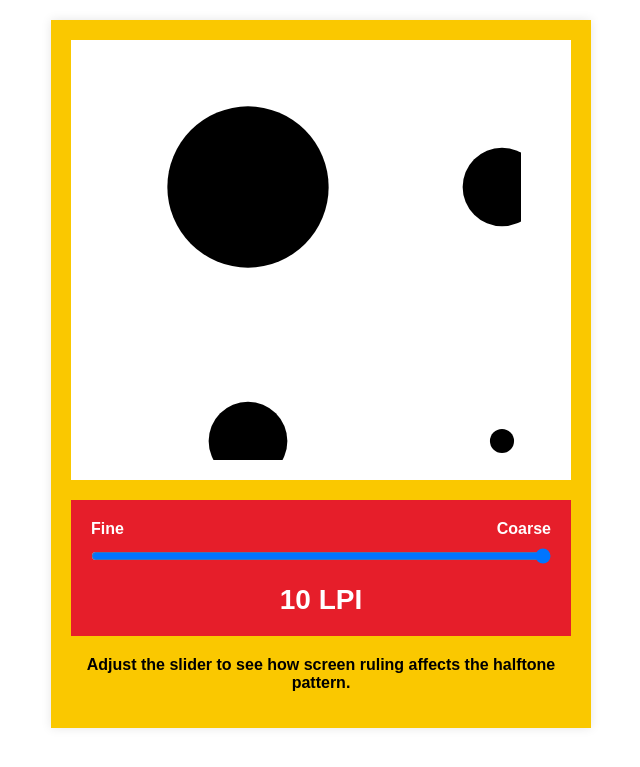
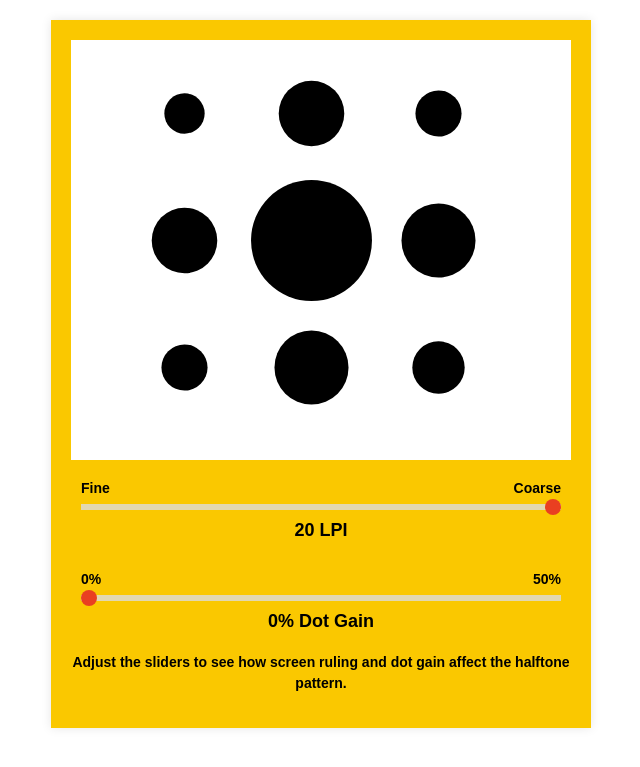
Before and after one commit to Leigh-code/Canvas, a Jekyll site: the page docs/halftone-screen-ruling.html, which Jekyll copies as it is, in a window 1280 px wide. Shown: the top 767 px of the page, without its empty margins (319-959 px from the left). Built offline with Jekyll 4.4.1, drawn with Linux system fonts in a browser that asks for light colours.

Commit message:
Update halftone-screen-ruling.html

```diff
--- a/docs/halftone-screen-ruling.html
+++ b/docs/halftone-screen-ruling.html
@@ -3,7 +3,7 @@
 <head>
     <meta charset="UTF-8">
     <meta name="viewport" content="width=device-width, initial-scale=1.0">
-    <title>Halftone Screen Ruling</title>
+    <title>Halftone Screen Ruling with Dot Gain</title>
     <script src="https://unpkg.com/react@17/umd/react.development.js"></script>
     <script src="https://unpkg.com/react-dom@17/umd/react-dom.development.js"></script>
     <script src="https://unpkg.com/@babel/standalone/babel.min.js"></script>
@@ -24,39 +24,67 @@
         }
         .halftone-container {
             background-color: #FFFFFF;
-            padding: 20px;
-            margin-bottom: 20px;
+            padding: 10px;
+            margin-bottom: 10px;
             display: flex;
             justify-content: center;
             align-items: center;
         }
         .slider-container {
-            background-color: #E61E2A;
-            padding: 20px;
+            padding: 10px;
+            margin-bottom: 10px;
         }
         .slider {
             width: 100%;
-            margin: 10px 0;
+            margin: 5px 0;
+            -webkit-appearance: none;
+            appearance: none;
+            height: 6px;
+            background: #ddd;
+            outline: none;
+            opacity: 0.8;
+            -webkit-transition: .2s;
+            transition: opacity .2s;
+        }
+        .slider:hover {
+            opacity: 1;
+        }
+        .slider::-webkit-slider-thumb {
+            -webkit-appearance: none;
+            appearance: none;
+            width: 16px;
+            height: 16px;
+            border-radius: 50%;
+            background: #E61E2A;
+            cursor: pointer;
+        }
+        .slider::-moz-range-thumb {
+            width: 16px;
+            height: 16px;
+            border-radius: 50%;
+            background: #E61E2A;
+            cursor: pointer;
         }
         .label-container {
             display: flex;
             justify-content: space-between;
             font-weight: bold;
-            color: #FFFFFF;
+            font-size: 14px;
+            color: #000000;
         }
-        .lpi-display {
+        .lpi-display, .dot-gain-display {
             text-align: center;
-            font-size: 28px;
+            font-size: 18px;
             font-weight: bold;
-            margin-top: 10px;
-            color: #FFFFFF;
+            margin-top: 5px;
+            color: #000000;
         }
         .instructions {
             text-align: center;
-            margin-top: 20px;
+            margin-top: 10px;
             font-weight: bold;
-            font-size: 16px;
-            line-height: 1.5.
+            font-size: 14px;
+            line-height: 1.5;
         }
     </style>
 </head>
@@ -65,10 +93,10 @@
 
     <script type="text/babel">
         const HalftoneDemo = () => {
-            const [spacing, setSpacing] = React.useState(254); // Initial value for coarsest LPI
+            const [spacing, setSpacing] = React.useState(127); // Initial value for coarsest LPI
+            const [dotGain, setDotGain] = React.useState(0); // Initial dot gain
             const size = 400;
             const angle = 45;
-            const maxRadius = spacing / 2;
 
             const circularGradient = (x, y) => {
                 const centerX = size / 2;
@@ -84,11 +112,11 @@
                     const centerX = x + spacing / 2;
                     const centerY = y + spacing / 2;
 
-                    const rotatedX = (centerX - size/2) * Math.cos(angle * Math.PI / 180) - (centerY - size/2) * Math.sin(angle * Math.PI / 180) + size/2;
-                    const rotatedY = (centerX - size/2) * Math.sin(angle * Math.PI / 180) + (centerY - size/2) * Math.cos(angle * Math.PI / 180) + size/2;
+                    const rotatedX = (centerX - size / 2) * Math.cos(angle * Math.PI / 180) - (centerY - size / 2) * Math.sin(angle * Math.PI / 180) + size / 2;
+                    const rotatedY = (centerX - size / 2) * Math.sin(angle * Math.PI / 180) + (centerY - size / 2) * Math.cos(angle * Math.PI / 180) + size / 2;
 
                     const gradientValue = circularGradient(rotatedX, rotatedY);
-                    const radius = maxRadius * gradientValue;
+                    const radius = (spacing / 2) * gradientValue * (1 + dotGain / 100); // Adjust radius with dot gain
 
                     dots.push(
                         <circle
@@ -133,8 +165,26 @@
                             {lpi} LPI
                         </div>
                     </div>
+                    <div className="slider-container">
+                        <div className="label-container">
+                            <span>0%</span>
+                            <span>50%</span>
+                        </div>
+                        <input
+                            type="range"
+                            min="0"
+                            max="50"
+                            step="1"
+                            value={dotGain}
+                            onChange={handleDotGainChange}
+                            className="slider"
+                        />
+                        <div className="dot-gain-display">
+                            {dotGain}% Dot Gain
+                        </div>
+                    </div>
                     <p className="instructions">
-                        Adjust the slider to see how screen ruling affects the halftone pattern.
+                        Adjust the sliders to see how screen ruling and dot gain affect the halftone pattern.
                     </p>
                 </div>
             );
```
Also changed, not shown: other parts of docs/halftone-screen-ruling.html (+5 -1 lines).
